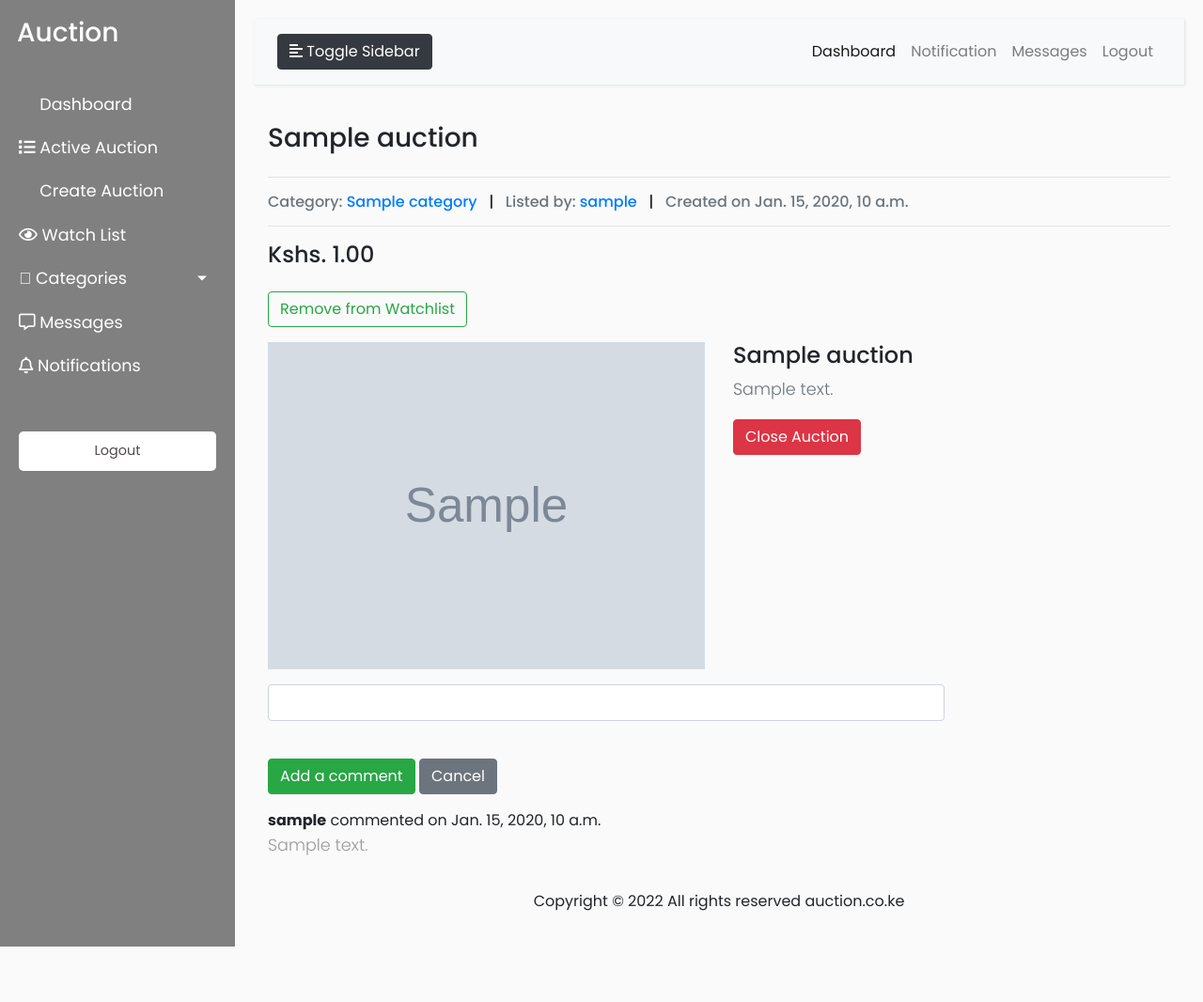
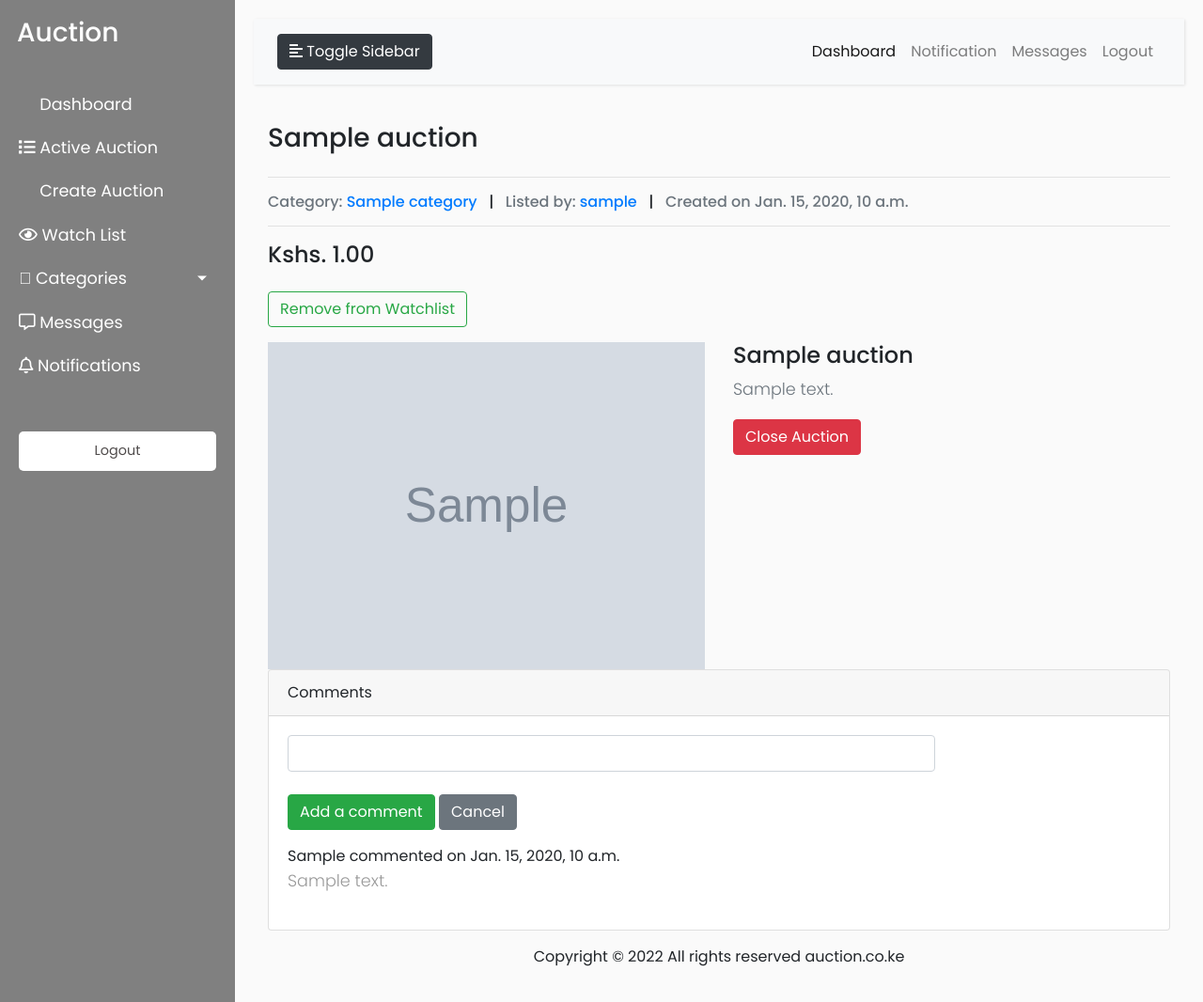
Before and after one commit to WMKCharles/Auction-Site, a Django app: page /auction/1 in a window 1280 px wide. Shown: the whole page at 94% size. Before the commit the page ends 1007 px from the top, so only its background shows below. Run offline with Django 3.2, Linux system fonts and the light colour scheme; a user stored in the database is signed in; tables that the repository leaves empty hold one stand-in row (values such as "Sample post"); grey boxes marked "Sample" are stand-in pictures; some libraries are stand-ins or nearby versions.

Commit message:
comment form

```diff
--- a/templates/auction.html
+++ b/templates/auction.html
@@ -146,6 +146,47 @@
         </div>
     </form>
 
+    <div class="card">
+        <div class="card-header">
+            <i class="fas fa-comment-alt"></i> Comments
+        </div>
+        <div class="card-body">
+            <!-- comment form -->
+            {% if auction.active %}
+            <div>
+                <form action="{% url 'auction_comment' auction.id %}" method='POST'>
+                    {% csrf_token %}
+                    <div class='form-group'>
+                        {{ comment_form }}
+                        <br>
+                        <button type='submit' class='btn btn-success'>
+                            Comment
+                        </button>
+                        <button type="reset" class="btn btn-secondary">
+                            Clear
+                        </button>
+                    </div>
+                </form>
+            </div>
+            {% endif %}
+
+            {% for comment in comments %}
+            <div>
+                {{ comment.user|capfirst|default:"Unknown" }}</strong> commented on {{ comment.date_created }}
+            </div>
+            <div>
+                <p>{{ comment.comment }}</p>
+            </div>
+            <hr>
+            {% endfor %}
+        </div>
+      </div>
+{% elif auction.creator == user and auction.active %}
+    <div class="card">
+        <div class="card-header">
+        Comments
+        </div>
+        <div class="card-body">
             <!-- comment form -->
             {% if auction.active %}
             <div>
@@ -167,45 +208,14 @@
 
             {% for comment in comments %}
             <div>
-        {{ comment.user|default:"Unknown" }}</strong> commented on {{ comment.date_created }}
+                {{ comment.user|capfirst|default:"Unknown" }}</strong> commented on {{ comment.date_created }}
             </div>
             <div>
                 <p>{{ comment.comment }}</p>
             </div>
             {% endfor %}
-
-{% elif auction.creator == user and auction.active %}
-
-    <!-- comment form -->
-    {% if auction.active %}
-    <div class="mt-3">
-        <form action="{% url 'auction_comment' auction.id %}" method='POST'>
-            {% csrf_token %}
-            <div class='form-group'>
-                {{ comment_form | crispy}}
-                <br>
-                <button type='submit' class='btn btn-success'>
-                    Add a comment
-                </button>
-                <a href="{% url 'index' %}" class='btn btn-secondary'>
-                    Cancel
-                </a>
-            </div>
-        </form>
-    </div>
-    {% endif %}
-
-    {% for comment in comments %}
-    <div>
-        <div>
-            <strong>{{ comment.user|default:"Unknown" }}</strong> commented on {{ comment.date_created }}
         </div>
     </div>
-    <div>
-        <p>{{ comment.comment }}</p>
-    </div>
-    {% endfor %}
-
 {% endif %}
 
 </div>
```
Lines whose indentation alone changed are shown as unchanged.
